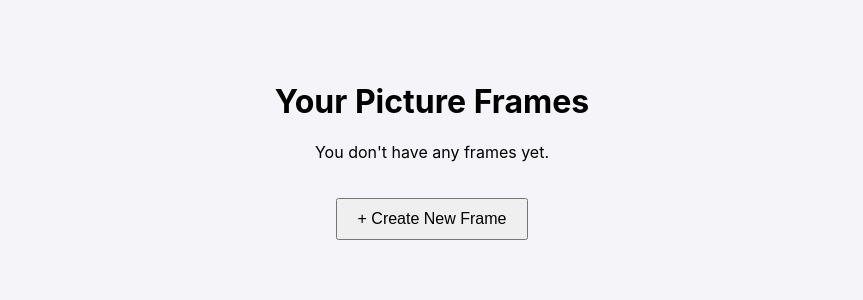
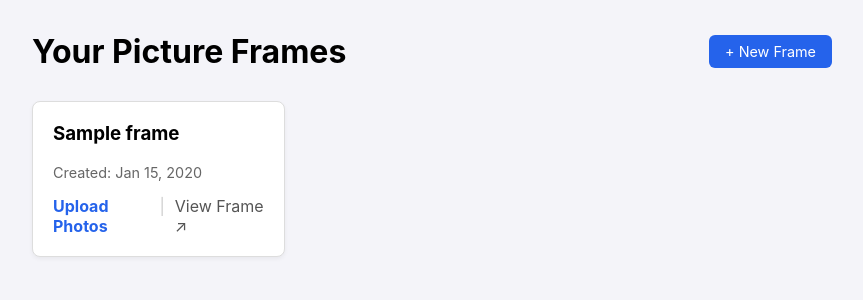
Before and after one commit to Malaber/postcard, a Django app: page / in a window 1280 px wide. Shown: the part 57-357 px from the top of the page, without its empty margins (208-1071 px from the left). Run offline with Django 5.2, Linux system fonts and the light colour scheme; a user stored in the database is signed in; tables that the repository leaves empty hold one stand-in row (values such as "Sample post").

Commit message:
Home view

```diff
--- a/config/urls.py
+++ b/config/urls.py
@@ -16,12 +16,13 @@ Including another URLconf
 """
 from django.contrib import admin
 from django.urls import path, include
-from django.views.generic import TemplateView  # Add this
+from django.views.generic import TemplateView
+from postcard import views as postcard_views
 
 urlpatterns = [
     path('admin/', admin.site.urls),
     path('auth/', include('accounts.urls')),
 
     # Define the Homepage
-    path('', TemplateView.as_view(template_name='home.html'), name='home'),
+    path('', postcard_views.home_view, name='home'),
 ]
--- a/postcard/views.py
+++ b/postcard/views.py
@@ -1,3 +1,14 @@
 from django.shortcuts import render
+from .models import Frame
 
-# Create your views here.
+
+def home_view(request):
+    context = {}
+
+    if request.user.is_authenticated:
+        # Fetch frames owned by this user
+        # 'related_name="frames"' in your model allows user.frames.all()
+        frames = request.user.frames.all().order_by('-created_at')
+        context['frames'] = frames
+
+    return render(request, 'home.html', context)
--- a/templates/home.html
+++ b/templates/home.html
@@ -1,17 +1,47 @@
 {% extends 'base.html' %}
 
 {% block content %}
-    <div style="text-align: center; margin-top: 50px;">
+    <div style="max-width: 800px; margin: 0 auto;">
+
         {% if user.is_authenticated %}
-            <h1>Your Picture Frames</h1>
-            <p>You don't have any frames yet.</p>
-            <button style="padding: 10px 20px; font-size: 1rem; margin-top: 20px;">+ Create New Frame</button>
+            <div style="display: flex; justify-content: space-between; align-items: center; margin-bottom: 30px;">
+                <h1 style="margin: 0;">Your Picture Frames</h1>
+                <a href="#" class="btn-primary" style="font-size: 0.9rem;">+ New Frame</a>
+            </div>
+
+            {% if frames %}
+                <div style="display: grid; grid-template-columns: repeat(auto-fill, minmax(250px, 1fr)); gap: 20px;">
+                    {% for frame in frames %}
+                        <div style="background: white; border: 1px solid #ddd; border-radius: 8px; padding: 20px; box-shadow: 0 2px 4px rgba(0,0,0,0.05);">
+                            <h3 style="margin-top: 0;">{{ frame.name }}</h3>
+                            <p style="color: #666; font-size: 0.9rem;">
+                                Created: {{ frame.created_at|date:"M d, Y" }}
+                            </p>
+
+                            <div style="margin-top: 15px; display: flex; gap: 10px;">
+                                <a href="#" style="text-decoration: none; color: #2563eb; font-weight: bold;">Upload Photos</a>
+                                <span style="color: #ccc;">|</span>
+                                <a href="{{ frame.get_viewer_url }}" target="_blank" style="text-decoration: none; color: #555;">View Frame ↗</a>
+                            </div>
+                        </div>
+                    {% endfor %}
+                </div>
+            {% else %}
+                <div style="text-align: center; padding: 50px; background: white; border-radius: 8px; color: #666;">
+                    <p>You haven't created any frames yet.</p>
+                    <p>Create one to start sharing photos!</p>
+                </div>
+            {% endif %}
+
         {% else %}
-            <h1>Welcome to Postcard</h1>
-            <p>The secure way to send photos to your family's digital frames.</p>
-            <div style="margin-top: 30px;">
-                <a href="{% url 'login_page' %}" class="btn-primary" style="font-size: 1.2rem; padding: 12px 24px;">Login with Passkey</a>
+            <div style="text-align: center; margin-top: 50px;">
+                <h1>Welcome to Postcard 🖼️</h1>
+                <p>The secure way to send photos to your family's digital frames.</p>
+                <div style="margin-top: 30px;">
+                    <a href="{% url 'login_page' %}" class="btn-primary" style="font-size: 1.2rem; padding: 12px 24px;">Login with Passkey</a>
+                </div>
             </div>
         {% endif %}
+
     </div>
 {% endblock %}
```
